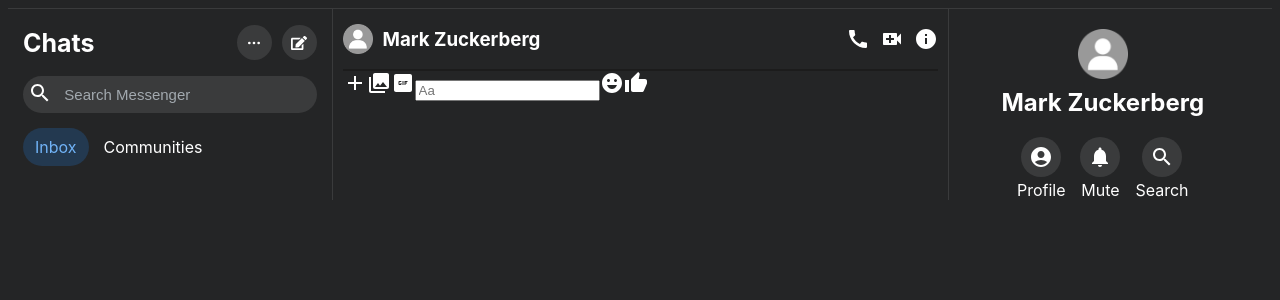
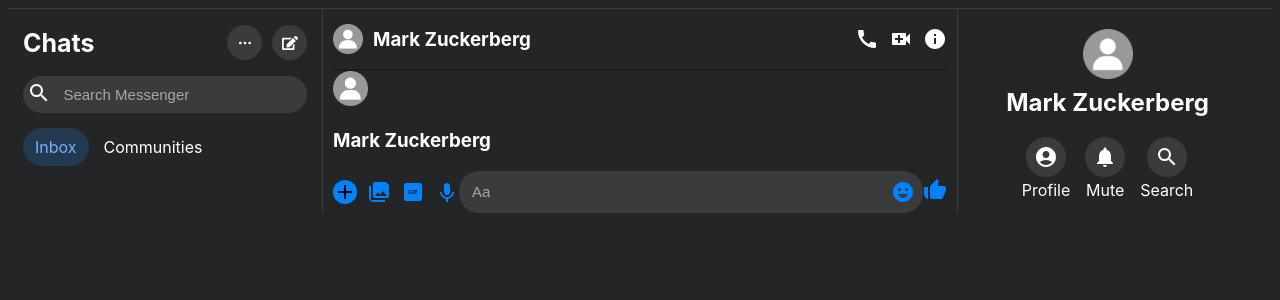
Before and after one commit to Rahulfordev/react-messenger-app, a React (Vite) app: page / in a window 1280 px wide. Shown: the top 300 px of the page. Built offline with nearby package versions, Linux system fonts and the light colour scheme.

Commit message:
add message style added

```diff
--- a/src/App.css
+++ b/src/App.css
@@ -2,6 +2,7 @@
   box-sizing: border-box;
   background-color: #242526;
   color: #fff;
+  height: calc(100vh - 16px);
 }
 
 .wrapper {
@@ -13,6 +14,20 @@
 
 li {
   list-style: none;
+}
+
+a {
+  text-decoration: none;
+  cursor: pointer;
+}
+
+input {
+  border: none;
+  outline: none;
+}
+
+svg {
+  cursor: pointer;
 }
 
 .left-nav {
@@ -58,8 +73,6 @@
 .left__search--items input {
   background-color: transparent;
   font-size: 15px;
-  border: none;
-  outline: none;
 }
 
 .left__search--items input[type="text"] {
@@ -68,7 +81,7 @@
   padding: 10px 12px;
 }
 
-.left__search--items input::-webkit-input-placeholder {
+input::-webkit-input-placeholder {
   font-size: 15px;
   color: #a2a9af;
 }
@@ -81,7 +94,6 @@
 }
 
 .active {
-  text-decoration: none;
   color: #fff;
 }
 
@@ -150,3 +162,37 @@
   align-items: center;
   justify-content: center;
 }
+
+/* ==== input ======= */
+
+.input__container {
+  display: flex;
+  align-items: center;
+  justify-content: space-between;
+}
+
+.input__container--left__icon {
+  display: flex;
+  align-items: center;
+  gap: 10px;
+}
+
+.input__container--input {
+  background-color: #3a3b3c;
+  width: 29rem;
+  border-radius: 20px;
+  display: flex;
+  align-items: center;
+}
+
+.input__container--input input {
+  background-color: transparent;
+}
+
+.input__container--input input[type="text"] {
+  padding: 12px 1px;
+  color: #fff;
+  width: 90%;
+  padding-left: 13px;
+  font-size: 16px;
+}
--- a/src/components/Input.jsx
+++ b/src/components/Input.jsx
@@ -3,17 +3,56 @@
 import ThumbUpIcon from "@mui/icons-material/ThumbUp";
 import GifBoxIcon from "@mui/icons-material/GifBox";
 import EmojiEmotionsIcon from "@mui/icons-material/EmojiEmotions";
+import KeyboardVoiceIcon from "@mui/icons-material/KeyboardVoice";
 
 const Input = () => {
   return (
     <div className="input">
-      <div>
-        <AddIcon />
-        <CollectionsIcon />
-        <GifBoxIcon />
-        <input type="text" placeholder="Aa" />
-        <EmojiEmotionsIcon />
-        <ThumbUpIcon />
+      <div className="input__container">
+        <div className="input__container--left__icon">
+          <AddIcon
+            sx={{
+              color: "black",
+              backgroundColor: "#0083fc",
+              borderRadius: "50%",
+            }}
+          />
+          <CollectionsIcon
+            sx={{
+              color: "#0083fc",
+              borderRadius: "50%",
+            }}
+          />
+          <GifBoxIcon
+            sx={{
+              color: "#0083fc",
+              borderRadius: "50%",
+            }}
+          />
+          <KeyboardVoiceIcon
+            sx={{
+              color: "#0083fc",
+              borderRadius: "50%",
+            }}
+          />
+        </div>
+        <div className="input__container--input">
+          <input type="text" placeholder="Aa" />
+          <EmojiEmotionsIcon
+            sx={{
+              color: "#0083fc",
+              borderRadius: "50%",
+            }}
+          />
+        </div>
+        <div className="input__container--thum">
+          <ThumbUpIcon
+            sx={{
+              color: "#0083fc",
+              borderRadius: "50%",
+            }}
+          />
+        </div>
       </div>
     </div>
   );
--- a/src/components/Message.jsx
+++ b/src/components/Message.jsx
@@ -8,7 +8,6 @@
 const Message = () => {
   return (
     <div className="message">
-      <div>
       <div className="message__nav--items">
         <div className="message__nav--users">
           <img width="30px" src={user} alt="message-user" />
@@ -21,8 +20,12 @@
           <InfoIcon />
         </div>
       </div>
+
+      <div className="message__nav--message">
+        <img width="35px" src={user} alt="message-user" />
+        <h3>Mark Zuckerberg</h3>
+      </div>
       <Input />
-      </div>
     </div>
   );
 };
```
Lines whose indentation alone changed are shown as unchanged.
